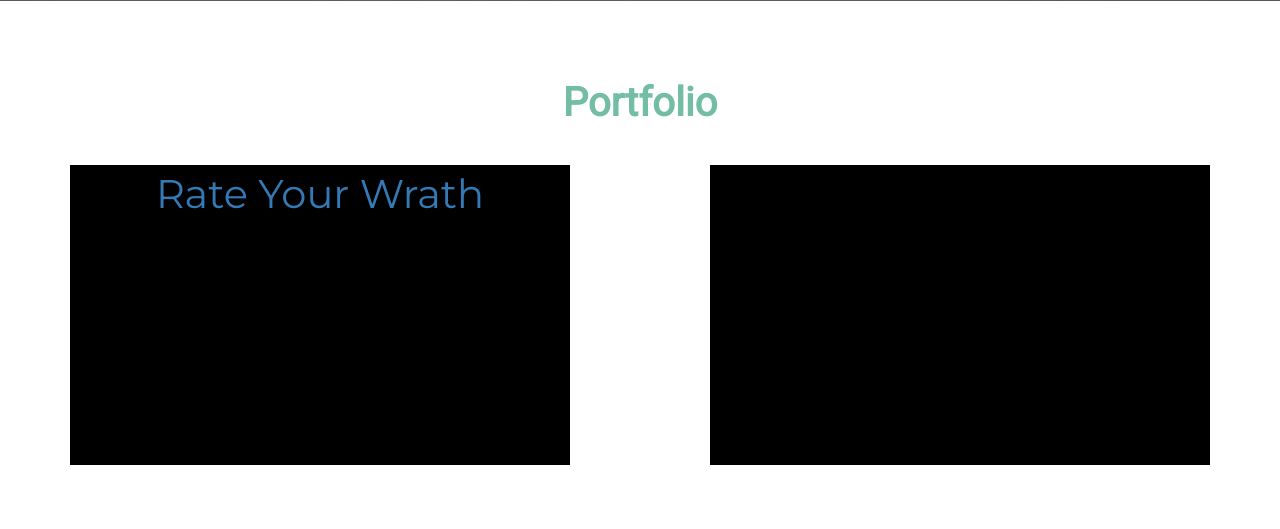
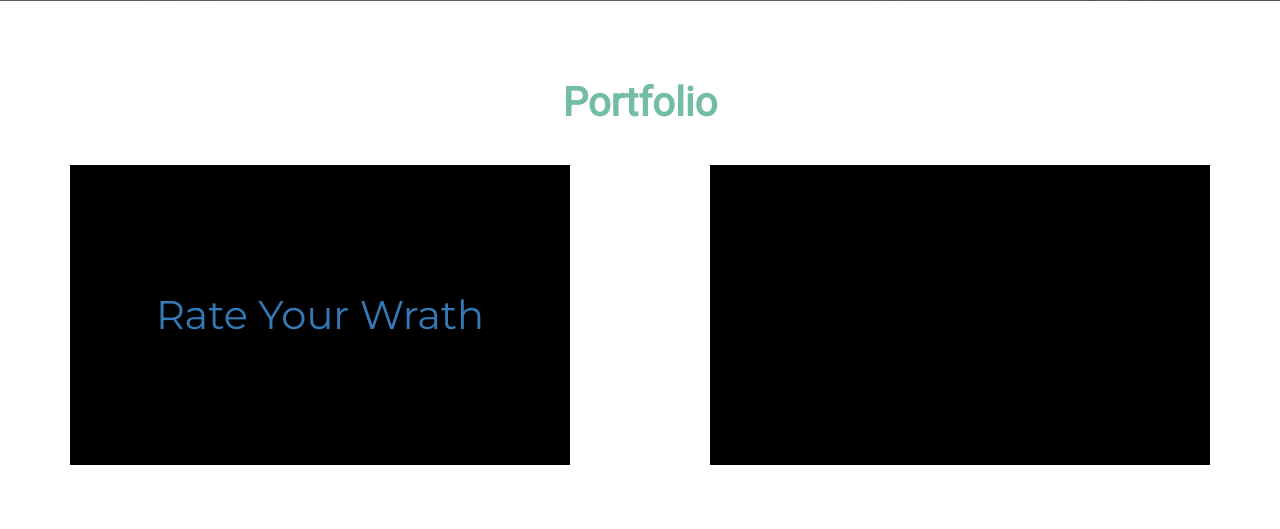
Before and after one commit to KyBEx/my-portfolio, a PHP site: page /index.html in a window 1280 px wide. Shown: the part 1979-2508 px from the top of the page. Run offline with PHP 8.4, Linux system fonts and the light colour scheme; some libraries are stand-ins or nearby versions; some web fonts are replaced.

Commit message:
more edits

```diff
--- a/style.css
+++ b/style.css
@@ -257,7 +257,9 @@ Profile / Contacts
 }
 
 .thumbnail-description {
-    margin: auto;
+    position: relative;
+    top: 50%;
+    transform: translateY(-50%);
 }
 
 /*Project page*/
```
